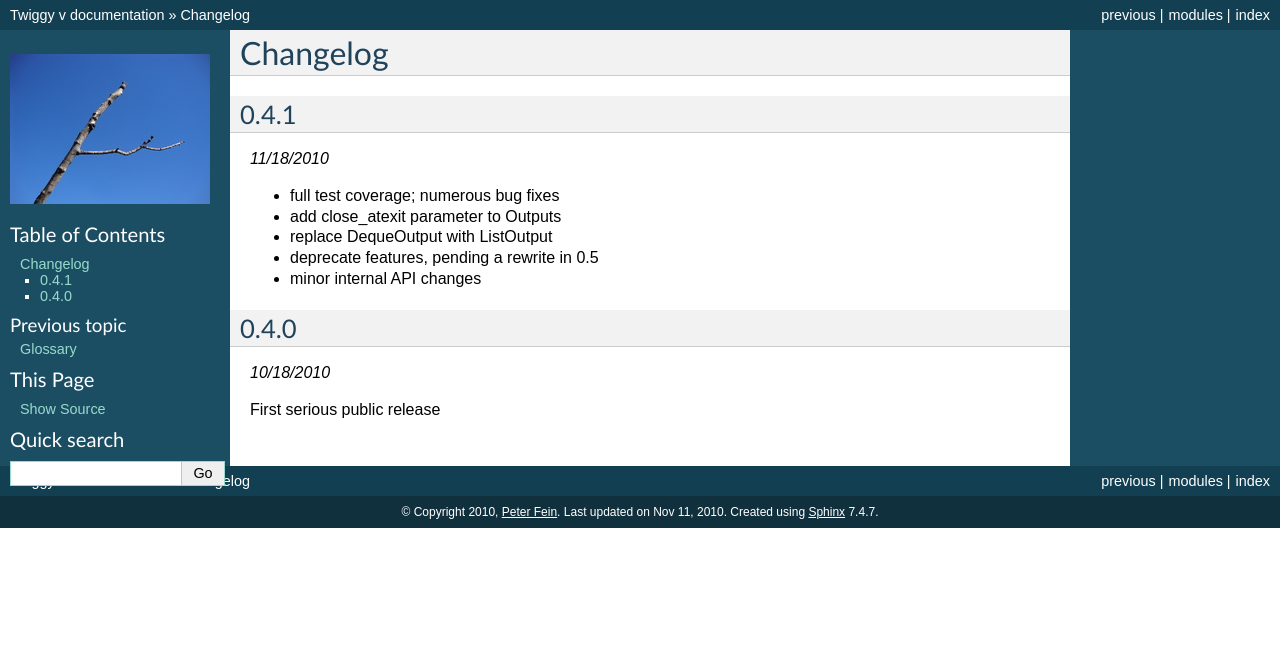
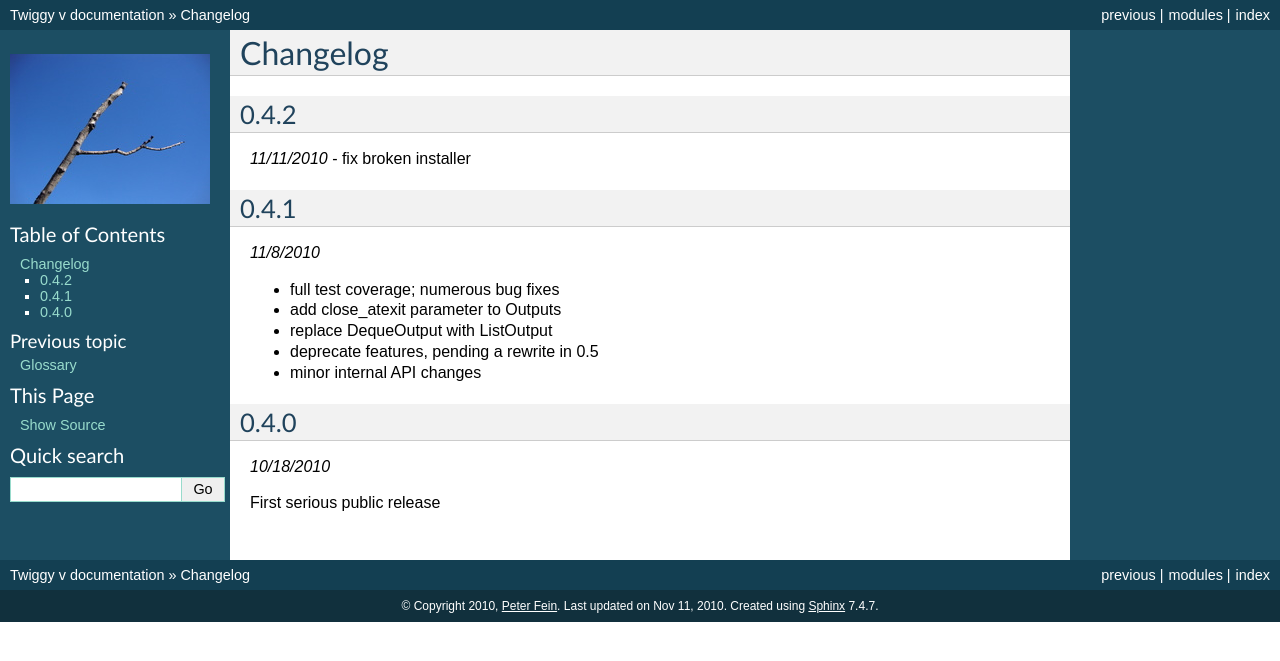
Before and after one commit to wearpants/twiggy, a Sphinx documentation site: the page built from doc/changelog.rst, in a window 1280 px wide. Shown: the top 661 px of the page. Built offline with Sphinx 7.4.7, drawn with Linux system fonts in a browser that asks for light colours.

Commit message:
fix broken installer

```diff
--- a/doc/changelog.rst
+++ b/doc/changelog.rst
@@ -3,9 +3,15 @@ Changelog
 ###############################
 
 ******************************
+0.4.2
+******************************
+*11/11/2010*
+- fix broken installer
+
+******************************
 0.4.1
 ******************************
-*11/18/2010*
+*11/8/2010*
 
 - full test coverage; numerous bug fixes
 - add close_atexit parameter to Outputs
```
Also changed, not shown: 2 other files.
